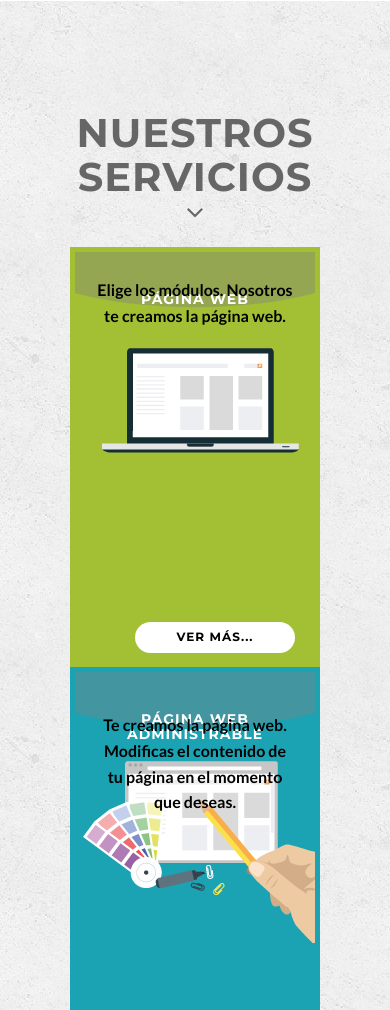
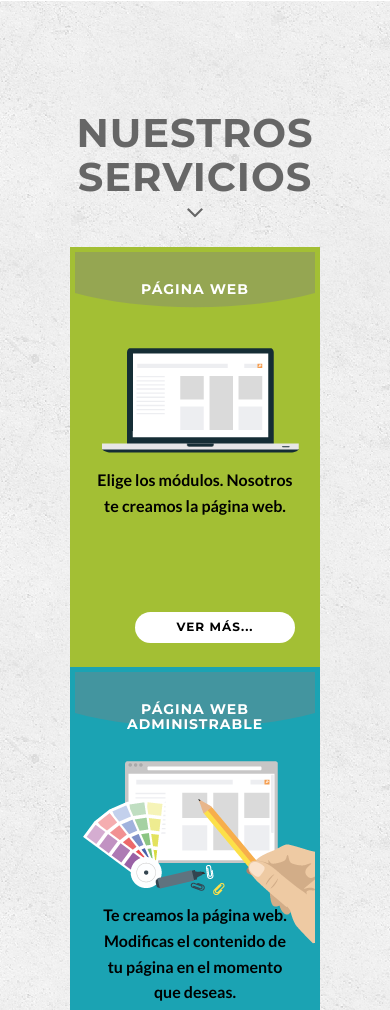
Before and after one commit to cristianPerez/alquilaTuPaginaWeb, a plain HTML site: page index.html in a window 390 px wide. Shown: the part 726-1736 px from the top of the page. Drawn offline with nearby package versions, Linux system fonts and the light colour scheme.

Commit message:
Actualizacion responsive servicios

```diff
--- a/css/component.css
+++ b/css/component.css
@@ -280,4 +280,10 @@
 	.grid a:nth-child(even) {
 		margin: 0;
 	}
+	.grid figcaption p {
+		margin-top: 200px;
+	}
+	.grid figcaption {
+	  top: -10px;
+	}
 }
--- a/css/style.css
+++ b/css/style.css
@@ -796,6 +796,10 @@ Parallax
 		font-size: 20px;
 	}
 
+  .navbar-brand img{
+    width: 100px;
+  }
+
 }
 
 
```
